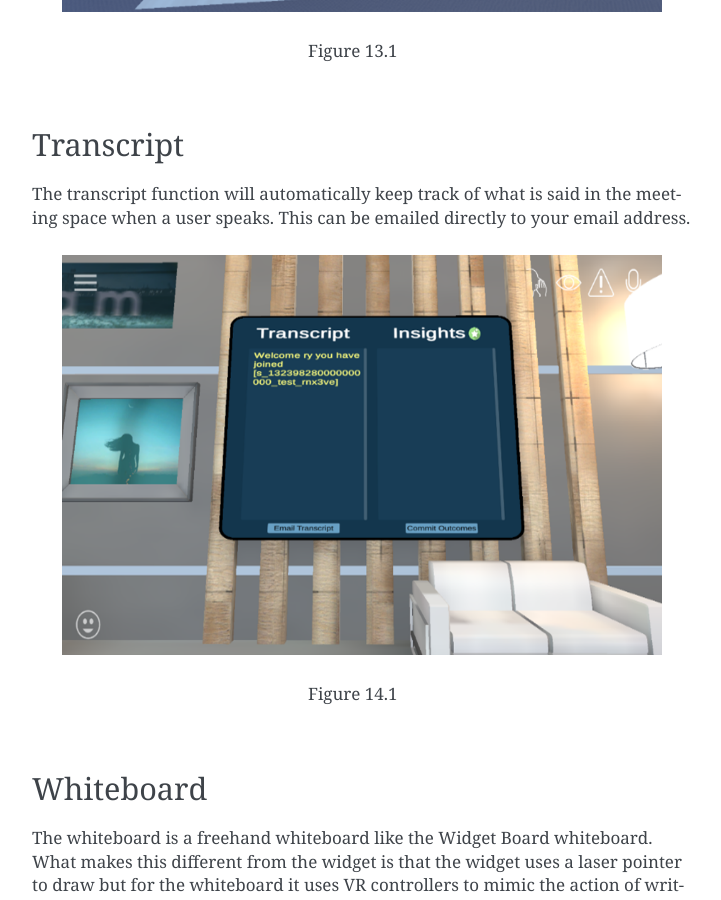
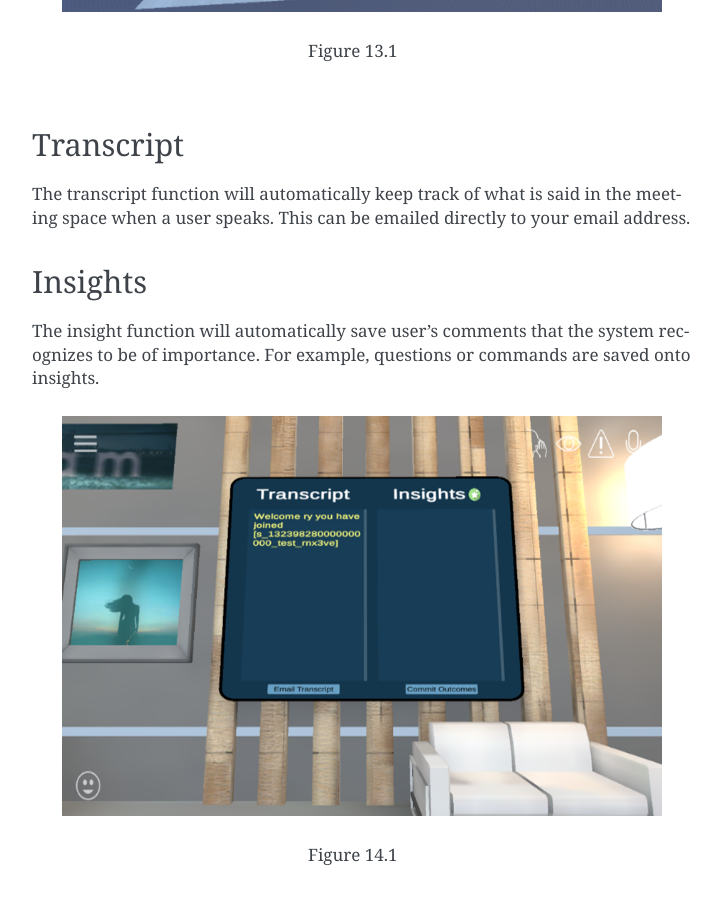
Before and after one commit to Moonbeam-Inc/Moonbeam-UserGuide, a Sphinx documentation site: the page built from docs/_pages/tools.rst, in a window 1280 px wide and 900 px high, scrolled down 3964 px. Shown: the whole window, without its empty margins (388-1109 px from the left). Built offline with Sphinx 7.4.7, drawn with Linux system fonts in a browser that asks for light colours.

Commit message:
picture adjustments and transcript content changed

```diff
--- a/docs/_pages/tools.rst
+++ b/docs/_pages/tools.rst
@@ -121,6 +121,13 @@ Transcript
 The transcript function will automatically keep track of what is said in the meeting space when a user speaks. This can be emailed directly to your email address.
 
 
+Insights
+--------
+
+
+The insight function will automatically save user’s comments that the system recognizes to be of importance. For example, questions or commands are saved onto insights.
+
+
 .. Figure:: _images/Picture37.png
    :height: 400
    :width: 600
```
Also changed, not shown: docs/_pages/in-view-interactable-buttons.rst (+5 -5 lines), 9 other files.
